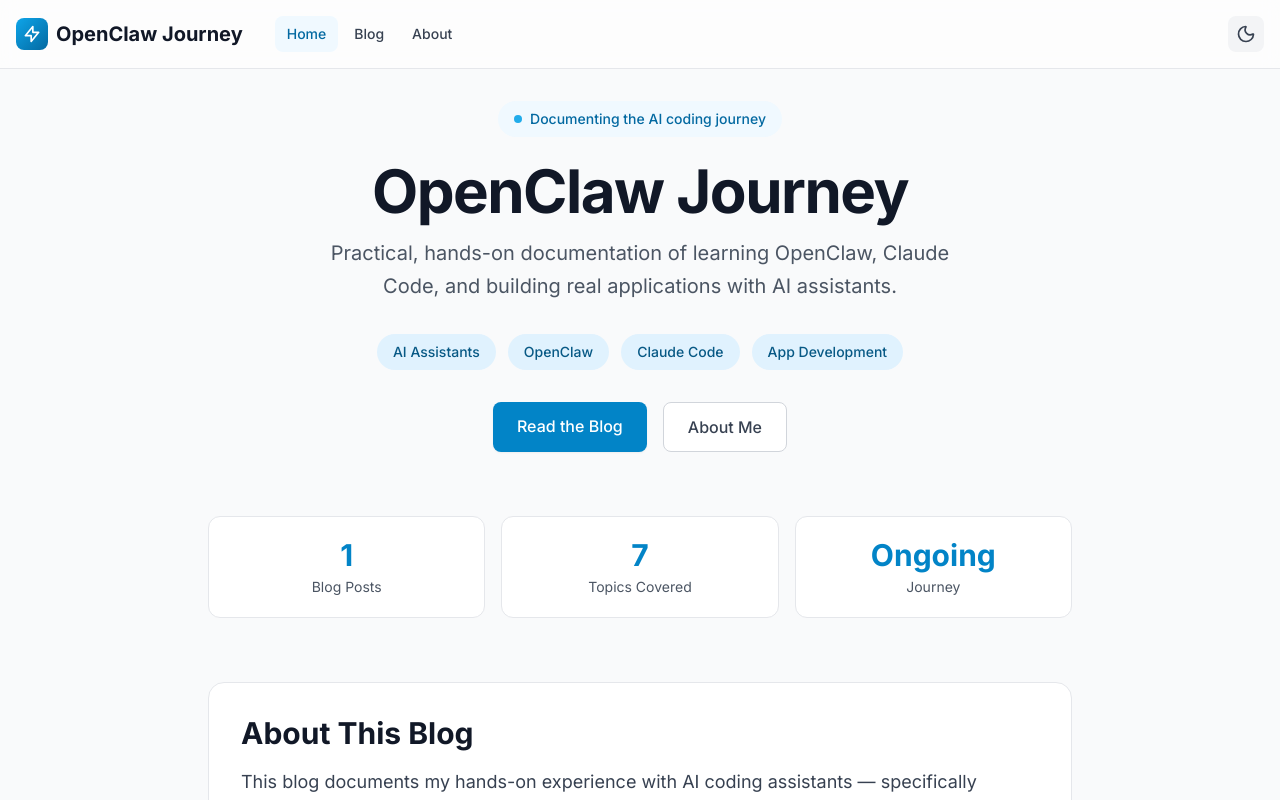
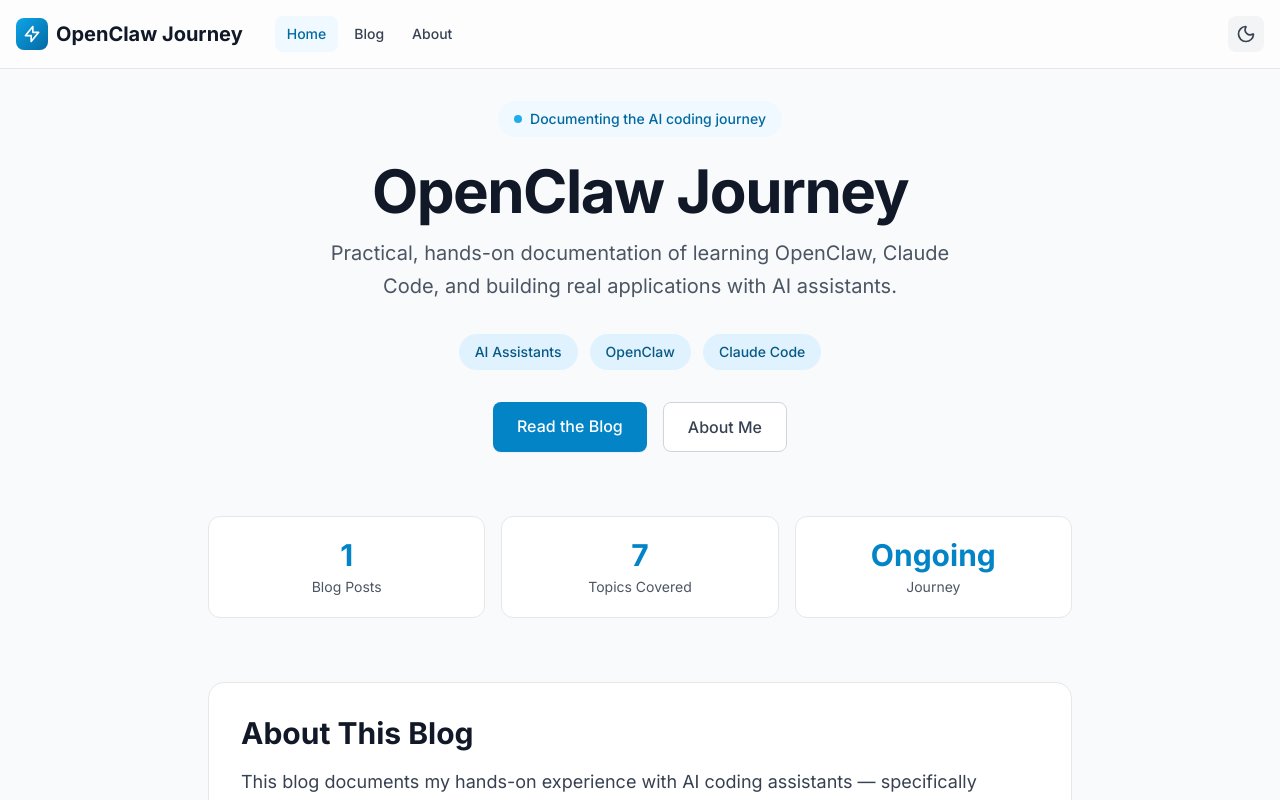
Before and after one commit to jdsebo15/openclaw-journey, a Next.js app: page / in a window 1280 px wide. Shown: the top 800 px of the page. Built offline with nearby package versions, Linux system fonts and the light colour scheme.

Commit message:
Remove App Development tag from homepage

```diff
--- a/app/page.tsx
+++ b/app/page.tsx
@@ -29,9 +29,6 @@
           </span>
           <span className="px-4 py-2 bg-primary-100 dark:bg-primary-900/30 text-primary-800 dark:text-primary-300 rounded-full text-sm font-medium">
             Claude Code
-          </span>
-          <span className="px-4 py-2 bg-primary-100 dark:bg-primary-900/30 text-primary-800 dark:text-primary-300 rounded-full text-sm font-medium">
-            App Development
           </span>
         </div>
         <div className="flex justify-center gap-4">
```
